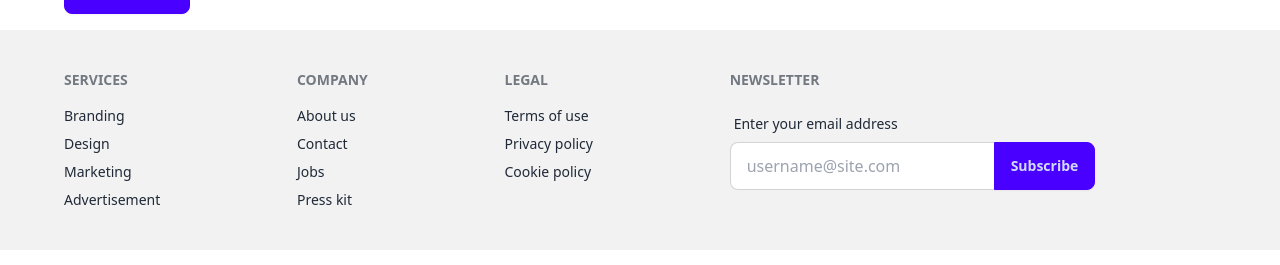
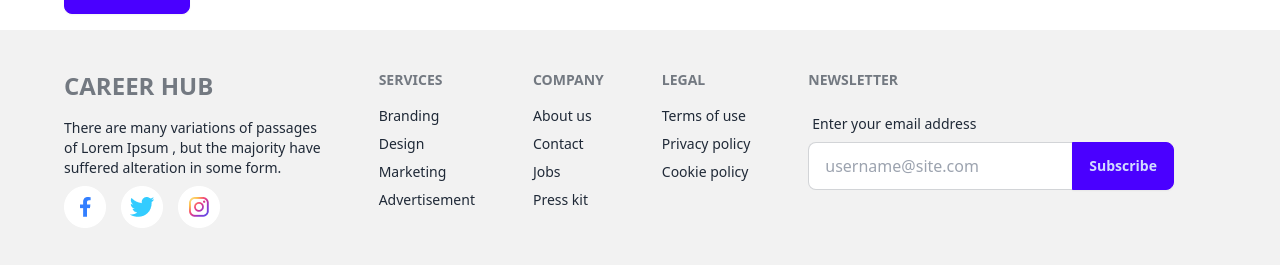
Before and after one commit to md-mohin-uddin/react-career-hub, a React (Vite) app: page / in a window 1280 px wide. Shown: the part 1774-2039 px from the top of the page. Built offline with nearby package versions, Linux system fonts and the light colour scheme.

Commit message:
footer updated

```diff
--- a/src/components/Footer/Footer.jsx
+++ b/src/components/Footer/Footer.jsx
@@ -1,9 +1,17 @@
-import React from "react";
+import iconImg from "../../assets/icons/social.png";
 
 const Footer = () => {
   return (
     <footer className=" p-10 bg-base-200 text-base-content">
       <div className="footer max-w-6xl mx-auto">
+        <nav>
+          <h1 className="text-2xl footer-title">Career Hub</h1>
+          <p>
+            There are many variations of passages <br /> of Lorem Ipsum , but
+            the majority have <br /> suffered alteration in some form.
+          </p>
+          <img src={iconImg} alt="" />
+        </nav>
         <nav>
           <h6 className="footer-title">Services</h6>
           <a className="link link-hover">Branding</a>
```
